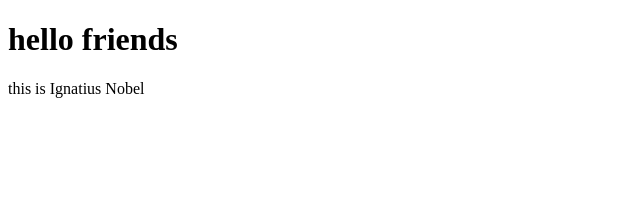
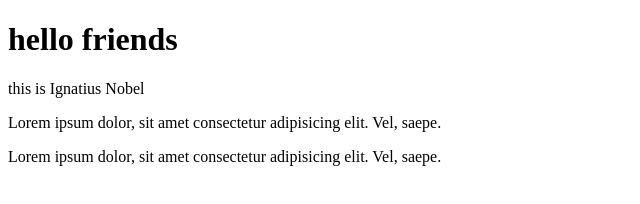
Before and after one commit to Ignatius-Nobel/datewithgit-sample, a plain HTML site: page hey.html in a window 1280 px wide. Shown: the whole page, without its empty margins (0-640 px from the left). Drawn offline with Linux system fonts and the light colour scheme.

Commit message:
hey file again modified

```diff
--- a/hey.html
+++ b/hey.html
@@ -9,5 +9,7 @@
 <body>
     <h1>hello friends</h1>
     <p>this is Ignatius Nobel</p>
+    <p>Lorem ipsum dolor, sit amet consectetur adipisicing elit. Vel, saepe.</p>
+    <p>Lorem ipsum dolor, sit amet consectetur adipisicing elit. Vel, saepe.</p>
 </body>
 </html>
```
